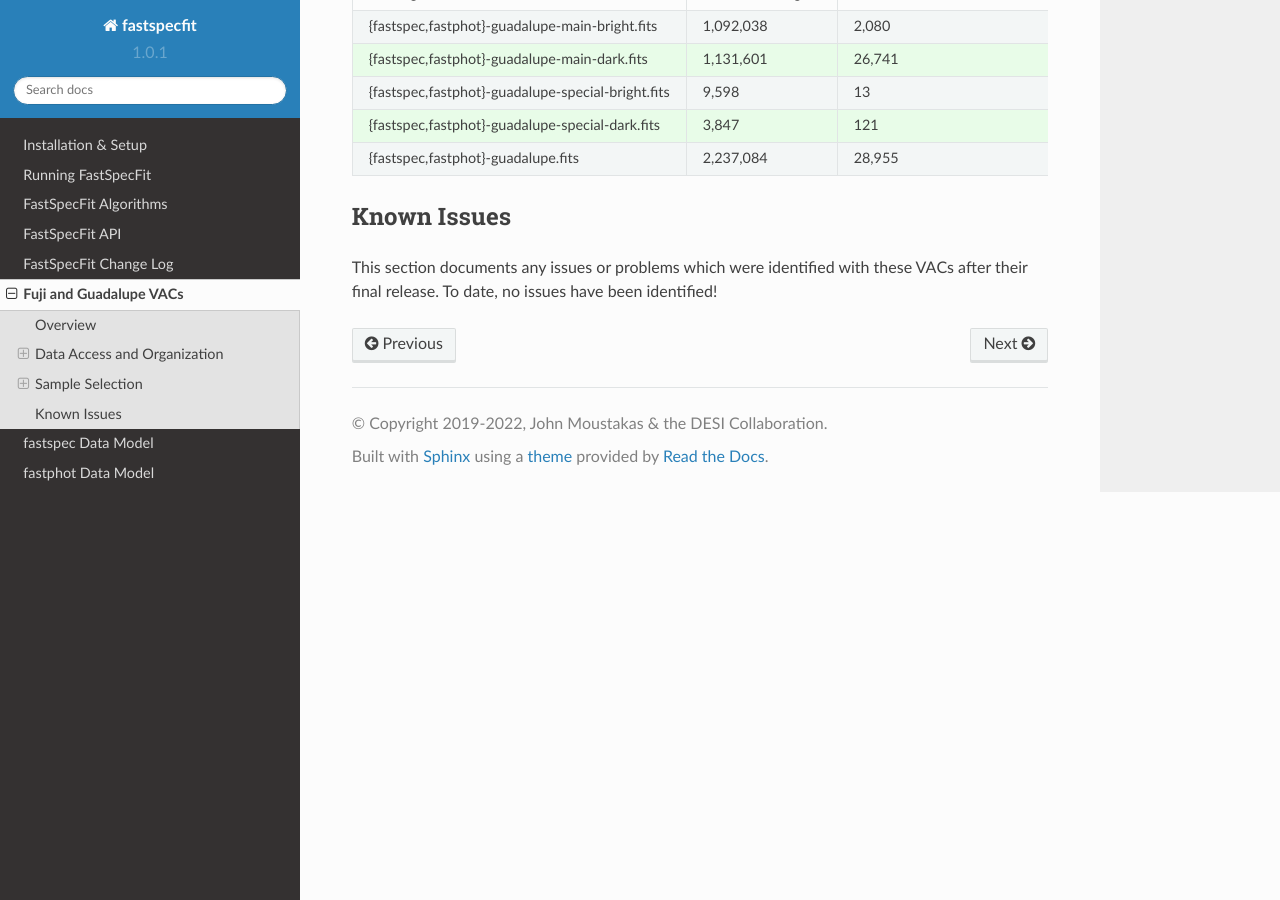
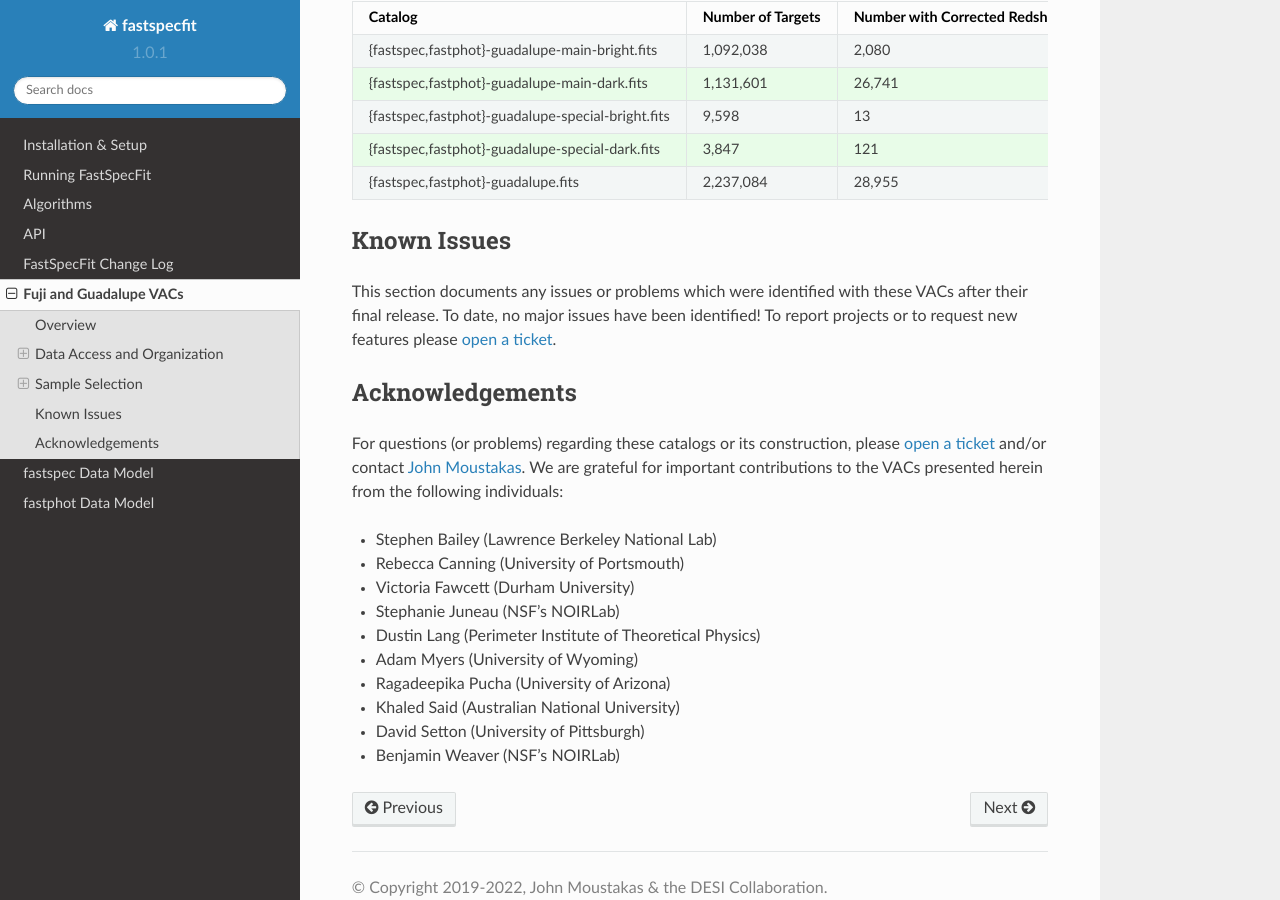
Before and after one commit to desihub/fastspecfit, a Sphinx documentation site: the page built from doc/fujilupe.rst, in a window 1280 px wide and 900 px high, scrolled down 4518 px. Built offline with Sphinx 7.4.7 and the Read the Docs theme 2.0.0, drawn with Linux system fonts in a browser that asks for light colours; some of the changed text lies outside the part shown.

Commit message:
add acknowledgements

```diff
--- a/doc/algorithms.rst
+++ b/doc/algorithms.rst
@@ -1,7 +1,7 @@
 .. _algorithms:
 
-FastSpecFit Algorithms
-======================
+Algorithms
+==========
 
 **Under construction.**
 
--- a/doc/api.rst
+++ b/doc/api.rst
@@ -1,8 +1,8 @@
 .. _api:
 
-===============
-FastSpecFit API
-===============
+===
+API
+===
 
 .. automodule:: fastspecfit
    :members:
--- a/doc/fujilupe.rst
+++ b/doc/fujilupe.rst
@@ -223,8 +223,26 @@ Known Issues
 ------------
 
 This section documents any issues or problems which were identified with these
-VACs after their final release. To date, no issues have been identified!
+VACs after their final release. To date, no major issues have been identified!
+To report projects or to request new features please `open a ticket`_.
 
+Acknowledgements
+----------------
+
+For questions (or problems) regarding these catalogs or its construction, please
+`open a ticket`_ and/or contact `John Moustakas`_. We are grateful for important
+contributions to the VACs presented herein from the following individuals:
+
+* Stephen Bailey (Lawrence Berkeley National Lab)
+* Rebecca Canning (University of Portsmouth)
+* Victoria Fawcett (Durham University)
+* Stephanie Juneau (NSF's NOIRLab)
+* Dustin Lang (Perimeter Institute of Theoretical Physics)
+* Adam Myers (University of Wyoming)
+* Ragadeepika Pucha (University of Arizona)
+* Khaled Said (Australian National University)
+* David Setton (University of Pittsburgh)
+* Benjamin Weaver (NSF's NOIRLab)
 
 .. _`DESI Early Data Release (DESI/EDR)`: https://data.desi.lbl.gov/public/edr
 .. _`DESI Data Release 1 (DESI/DR1)`: https://data.desi.lbl.gov/public/dr1
@@ -234,3 +252,5 @@ VACs after their final release. To date, no issues have been identified!
 .. _`here`: https://data.desi.lbl.gov/doc/organization/
 .. _`redrock catalog`: https://desidatamodel.readthedocs.io/en/latest/DESI_SPECTRO_REDUX/SPECPROD/healpix/SURVEY/PROGRAM/PIXGROUP/PIXNUM/redrock-SURVEY-PROGRAM-PIXNUM.html
 .. _`quasarnet catalog`: https://desidatamodel.readthedocs.io/en/latest/DESI_SPECTRO_REDUX/SPECPROD/healpix/SURVEY/PROGRAM/PIXGROUP/PIXNUM/qso_qn-SURVEY-PROGRAM-PIXNUM.html
+.. _`open a ticket`: https://github.com/desihub/fastspecfit/issues
+.. _`John Moustakas`: mailto:jmoustakas@siena.edu
```
Also changed, not shown: doc/index.rst (+5 -5 lines).
